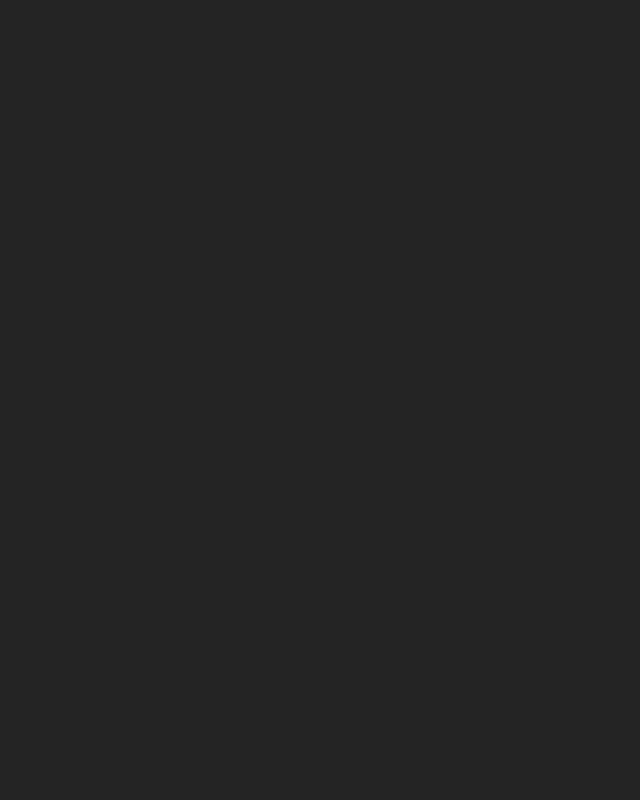
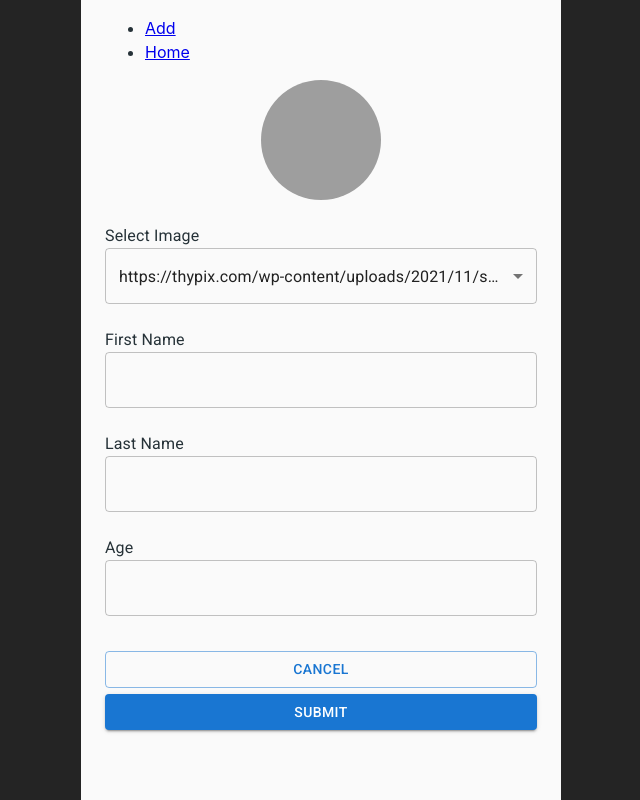
Before and after one commit to farisadam97/simple-contact-app, a React (Vite) app: page /add in a window 1280 px wide. Before the commit this address had no page. Shown: the whole page, without its empty margins (319-959 px from the left). Built offline with nearby package versions, Linux system fonts and the light colour scheme; grey boxes are pictures that could not be loaded.

Commit message:
WIP Add form & delete

```diff
--- a/package.json
+++ b/package.json
@@ -13,12 +13,14 @@
     "@emotion/react": "^11.11.1",
     "@emotion/styled": "^11.11.0",
     "@fontsource/roboto": "^5.0.8",
+    "@mui/icons-material": "^5.14.3",
     "@mui/material": "^5.14.3",
     "@mui/styled-engine-sc": "^5.12.0",
     "@mui/system": "^5.14.3",
     "axios": "^1.4.0",
     "react": "^18.2.0",
     "react-dom": "^18.2.0",
+    "react-hook-form": "^7.45.4",
     "react-router-dom": "^6.14.2",
     "styled-components": "^5.3.11"
   },
--- a/src/App.jsx
+++ b/src/App.jsx
@@ -1,7 +1,7 @@
 import { BrowserRouter, Routes, Route } from "react-router-dom";
 import ContactList from "./pages";
-import DetailContact from "./pages/detail";
-import Form from "./pages/form";
+import DetailContact from "./pages/Detail";
+import Form from "./pages/Form";
 import LayoutWrapper from "./components/Layout";
 
 function App() {
@@ -31,7 +31,15 @@ function App() {
               <Form />
             </LayoutWrapper>
           }
-          path="/form"
+          path="/add"
+        />
+        <Route
+          element={
+            <LayoutWrapper>
+              <Form />
+            </LayoutWrapper>
+          }
+          path="/edit/:id"
         />
       </Routes>
     </BrowserRouter>
--- a/src/api/contact.js
+++ b/src/api/contact.js
@@ -1,5 +1,13 @@
 import instance from "./config/axios";
 
-export const getContact = async () => {
-  return instance.get("/contact");
+export const getContacts = async () => {
+  return instance.get(`/contact`);
 };
+
+export const postContact = async (params) => {
+  return instance.post(`/contact`, params);
+};
+
+export const deleteContact = async (id) => {
+  return instance.delete(`/contact/${id}`);
+};
--- a/src/components/ContactList/ListContacts.jsx
+++ b/src/components/ContactList/ListContacts.jsx
@@ -1,11 +1,16 @@
 import ListItemContact from "./ListItemContact";
 const ListContacts = (prop) => {
-  const { contacts } = prop;
+  const { contacts, onDelete } = prop;
   return (
     <>
       {contacts.map((contact) => {
-        // console.log("contact", contact);
-        return <ListItemContact key={contact.id} data={contact} />;
+        return (
+          <ListItemContact
+            key={contact.id}
+            data={contact}
+            onDelete={onDelete}
+          />
+        );
       })}
     </>
   );
--- a/src/components/Layout/index.jsx
+++ b/src/components/Layout/index.jsx
@@ -5,6 +5,8 @@ const CustContainer = styled(Container)({
   width: "480px",
   backgroundColor: "#fafafa",
   height: "100vh",
+  display: "flex",
+  flexDirection: "column",
 });
 const LayoutWrapper = (prop) => {
   return (
--- /dev/null
+++ b/src/components/Navbar/NavbarForm.jsx
@@ -0,0 +1,7 @@
+import React from "react";
+
+const NavbarForm = () => {
+  return <div>NavbarForm</div>;
+};
+
+export default NavbarForm;
--- /dev/null
+++ b/src/components/Navbar/NavbarHome.jsx
@@ -0,0 +1,18 @@
+import { Link } from "react-router-dom";
+
+const NavbarHome = () => {
+  return (
+    <div>
+      <ul>
+        <li>
+          <Link to={"/add"}>Add</Link>
+        </li>
+        <li>
+          <Link to={"/"}>Home</Link>
+        </li>
+      </ul>
+    </div>
+  );
+};
+
+export default NavbarHome;
--- a/src/components/Navbar/index.jsx
+++ b/src/components/Navbar/index.jsx
@@ -1,7 +1,12 @@
 import { Card } from "@mui/material";
-
+import NavbarForm from "./NavbarForm";
+import NavbarHome from "./NavbarHome";
 const Navbar = () => {
-  return <div>Navbar</div>;
+  return (
+    <>
+      <NavbarHome />
+    </>
+  );
 };
 
 export default Navbar;
--- a/src/pages/Form.jsx
+++ b/src/pages/Form.jsx
@@ -1,7 +1,157 @@
-import React from "react";
+import { useLocation, useNavigate } from "react-router-dom";
+import { useForm, FormProvider } from "react-hook-form";
+import {
+  TextField,
+  Button,
+  Container,
+  Grid,
+  Typography,
+  Avatar,
+  Select,
+  MenuItem,
+} from "@mui/material";
+import { postContact } from "../api/contact";
+const Form = () => {
+  const match = useLocation();
+  const navigate = useNavigate();
+  const avatarImages = [
+    "https://thypix.com/wp-content/uploads/2021/11/sponge-bob-profile-picture-thypix-52-700x628.jpg",
+    "https://thypix.com/wp-content/uploads/2021/11/sponge-bob-profile-picture-thypix-124-680x700.jpg",
+    "https://thypix.com/wp-content/uploads/2021/11/sponge-bob-profile-picture-thypix-122-655x700.jpg",
+    "https://thypix.com/wp-content/uploads/2021/11/sponge-bob-profile-picture-thypix-106-700x627.jpg",
+  ];
+  const methods = useForm({
+    defaultValues: {
+      firstName: "",
+      lastName: "",
+      age: "",
+      photo:
+        "https://thypix.com/wp-content/uploads/2021/11/sponge-bob-profile-picture-thypix-106-700x627.jpg",
+    },
+  });
 
-const Form = () => {
-  return <div>Form</div>;
+  const {
+    register,
+    handleSubmit,
+    formState: { errors, isSubmitting },
+    watch,
+  } = methods;
+
+  const onSubmit = async (data) => {
+    console.log(data);
+    postContact(data)
+      .then(() => {
+        navigate("/");
+      })
+      .catch((error) => {
+        alert(error.message);
+      });
+  };
+  return (
+    <FormProvider {...methods}>
+      <form
+        style={{ display: "flex", flexDirection: "column" }}
+        onSubmit={handleSubmit(onSubmit)}
+      >
+        <Grid container rowSpacing={3} justifyContent="center">
+          <Grid item xs={"auto"}>
+            <Avatar
+              alt="Remy Sharp"
+              src={watch("photo")}
+              sx={{ width: 120, height: 120 }}
+            />
+          </Grid>
+          <Grid item xs={12}>
+            <Typography variant="body1">Select Image</Typography>
+            <Select
+              fullWidth
+              {...register("photo", {
+                required: "Please select an image",
+              })}
+              value={watch("photo")}
+            >
+              {avatarImages.map((image, index) => (
+                <MenuItem key={index} value={image}>
+                  {image}
+                </MenuItem>
+              ))}
+            </Select>
+          </Grid>
+          <Grid item xs={12}>
+            <Typography variant="body1">First Name</Typography>
+            <TextField
+              {...register("firstName", {
+                required: "First Name is required",
+                maxLength: {
+                  value: 20,
+                  message: "First Name must not exceed 20 characters",
+                },
+              })}
+              error={!!errors.firstName}
+              helperText={errors.firstName?.message}
+              variant="outlined"
+              fullWidth
+            />
+          </Grid>
+          <Grid item xs={12}>
+            <Typography variant="body1">Last Name</Typography>
+            <TextField
+              {...register("lastName", {
+                required: "Last Name is required",
+                maxLength: {
+                  value: 20,
+                  message: "Last Name must not exceed 20 characters",
+                },
+              })}
+              error={!!errors.lastName}
+              helperText={errors.lastName?.message}
+              variant="outlined"
+              fullWidth
+            />
+          </Grid>
+          <Grid item xs={12}>
+            <Typography variant="body1">Age</Typography>
+            <TextField
+              type="number"
+              {...register("age", {
+                required: "Age is required",
+                min: {
+                  value: 1,
+                  message: "Age must be at least 1",
+                },
+              })}
+              error={!!errors.age}
+              helperText={errors.age?.message}
+              variant="outlined"
+              fullWidth
+            />
+          </Grid>
+        </Grid>
+
+        <Container
+          disableGutters
+          sx={{
+            display: "flex",
+            flexDirection: "column",
+            flex: 1,
+            paddingBlock: 4,
+          }}
+        >
+          <Button fullWidth sx={{ marginBlock: "3px" }} variant="outlined">
+            Cancel
+          </Button>
+          <Button
+            fullWidth
+            sx={{ marginBlock: "3px" }}
+            variant="contained"
+            type="submit"
+          >
+            Submit
+          </Button>
+        </Container>
+      </form>
+    </FormProvider>
+  );
 };
 
 export default Form;
--- a/src/pages/index.jsx
+++ b/src/pages/index.jsx
@@ -1,38 +1,46 @@
 import ListContacts from "../components/ContactList/ListContacts";
 import { useEffect, useState } from "react";
-import { getContact } from "../api/contact";
+import { getContacts, deleteContact } from "../api/contact";
 import { CircularProgress, Container } from "@mui/material";
 const ContactList = () => {
   const [contacts, setContacts] = useState([]);
   const [isLoading, setIsLoading] = useState(false);
 
-  useEffect(() => {
-    setIsLoading(true);
-    getContact()
+  function getAllContact() {
+    getContacts()
       .then((res) => {
         const { data } = res.data;
         setContacts(data);
-        console.log(data);
         setIsLoading(false);
       })
       .catch((error) => {
         alert(error.message);
         setIsLoading(false);
       });
+  }
+
+  function deleteContactById(id) {
+    deleteContact(id).then(() => {
+      getAllContact();
+    });
+  }
+  useEffect(() => {
+    setIsLoading(true);
+    getAllContact();
   }, []);
 
   return (
-    <>
+    <Container disableGutters sx={{ flex: 1, overflow: "auto" }}>
       {!isLoading ? (
         contacts.length > 0 ? (
-          <ListContacts contacts={contacts} />
+          <ListContacts contacts={contacts} onDelete={deleteContactById} />
         ) : (
           "Something Error"
         )
       ) : (
         <CircularProgress />
       )}
-    </>
+    </Container>
   );
 };
 
```
Also changed, not shown: src/components/ContactList/ListItemContact.jsx (+69 -5 lines), 1 other file (tests, documents, lock files or other folders).
